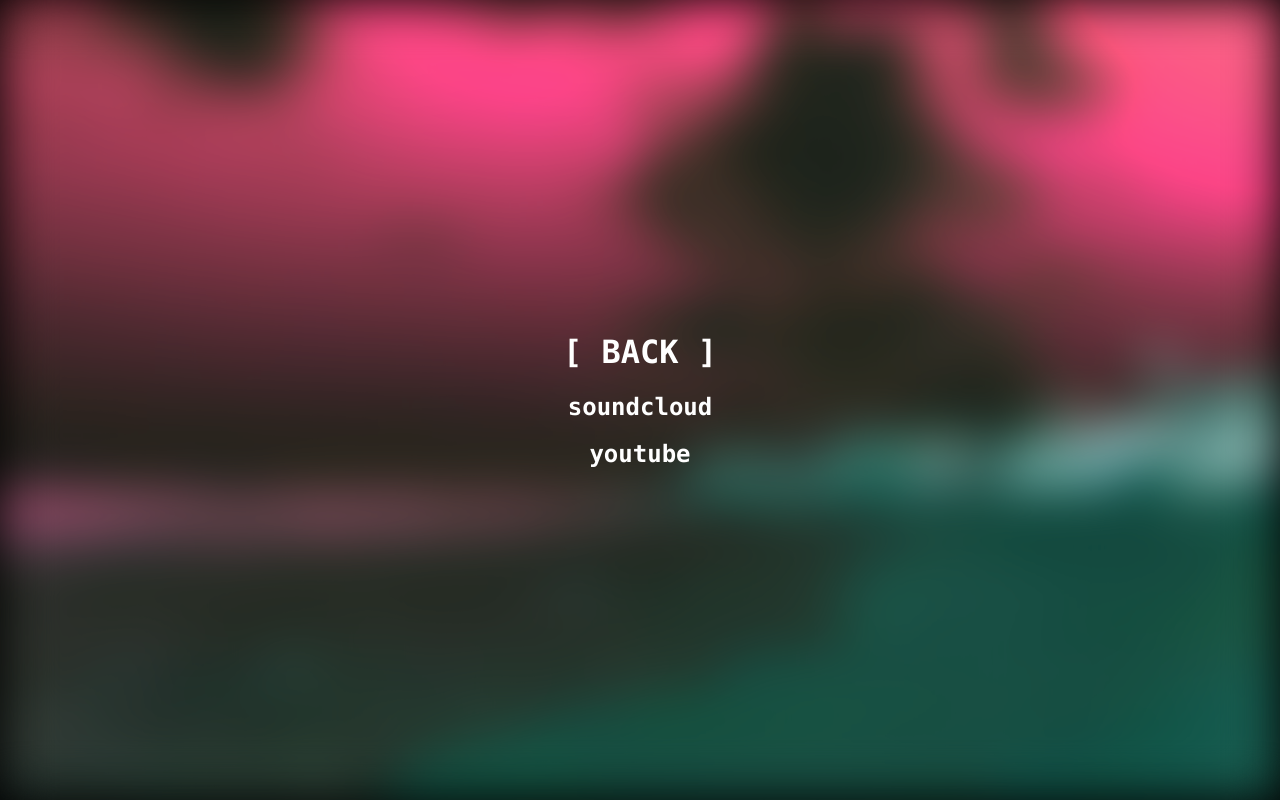
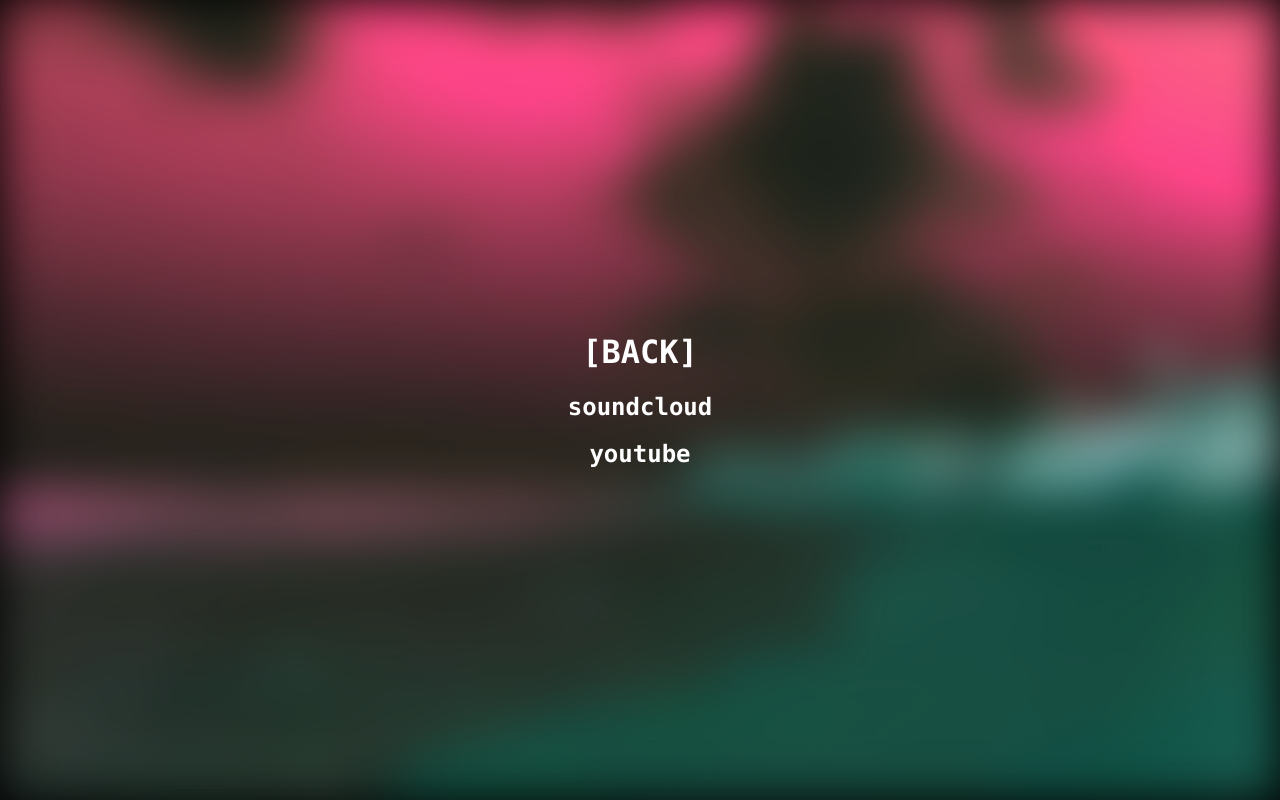
Before and after one commit to k-xvin/portfolio, a Nuxt app: page /music in a window 1280 px wide. Built offline with nearby package versions, Linux system fonts and the light colour scheme.

Commit message:
social icons

```diff
--- a/assets/css/main.scss
+++ b/assets/css/main.scss
@@ -8,13 +8,8 @@
     margin: 0px;
 }
 
-// .neon {
-//     color: rgb(255, 255, 255);
-//     // filter: drop-shadow(0px 0px 2px rgb(250, 201, 55));
-// }
-
 .pane {
-    padding: 1rem;
+    padding: 1rem 1rem 1rem 1rem;
     max-width: 270px;
     text-align: center;
 
--- a/layouts/default.vue
+++ b/layouts/default.vue
@@ -2,12 +2,6 @@
     <div class="main-container">
         <div class="background" :style="{filter: randomFilter}"/>
         <Nuxt />
-        <!-- <div class="reroll-buttons pane" v-if="$route.name == 'index'">
-            <span class="reroll-button link-text" @click="this.clickReroll">[REROLL] <span v-if="clickCount > 4">{{clickCount}}</span> </span>
-            <span v-if="clickCount > 100" class="reroll-button link-text" @click="this.reset">[RESET]</span>
-            <span v-if="clickCount > 4" class="reroll-button link-text" @click="this.autoReroll">{{autoModeText}}</span>
-            <span v-if="clickCount > 20" class="reroll-button link-text" @click="this.speedReroll">{{ speedModeText }}</span>
-        </div> -->
     </div>
 </template>
 
@@ -25,9 +19,6 @@
             speedModeClickCount: 0,
         }
     },
-    // beforeMount() {
-    //     // this.randomizeFilter();
-    // },
     beforeDestroy() {
         clearInterval(this.auto)
     },
@@ -36,70 +27,11 @@
             this.clickReroll()
         }, 10000);
     },
-    // computed: {
-    //     autoModeText() {
-    //         return `[AUTO ${this.auto ? "ENABLED" : "DISABLED"}]`
-    //     },
-    //     speedModeText() {
-    //         switch(this.speedModeClickCount){
-    //             case 0:
-    //                 return "[SPEED MODE]"
-    //             case 1:
-    //                 return "[ARE YOU SURE?]"
-    //             case 2:
-    //                 return "[FLASHING LIGHTS WARNING]"
-    //             case 3:
-    //                 return "[SERIOUSLY, ]"
-    //             case 4:
-    //                 return "[I WARNED YOU]"
-    //             default:
-    //                 return `[SPEED ${this.auto && this.speedEnabled ? "ENABLED" : "DISABLED"}]`
-    //         }
-    //     }
-    // },
     methods: {
         clickReroll() {
             this.clickCount++;
             this.randomizeFilter();
         },
-
-        // stopAuto(){
-        //     clearInterval(this.auto)
-        //     this.auto = null
-        //     this.speedEnabled = false;
-        // },
-
-        // autoReroll() {
-        //     if(this.auto) {
-        //         this.stopAuto();
-        //     } else {
-        //         this.speedEnabled = false;
-        //         this.auto = setInterval(() => {
-        //             this.clickReroll()
-        //         }, 1000);
-        //     }
-        // },
-
-        // speedReroll() {
-        //     this.speedModeClickCount++;
-
-        //     if(this.speedModeClickCount > 5 && !this.speedEnabled){
-        //         this.stopAuto();
-        //         this.speedEnabled = true;
-        //         this.auto = setInterval(() => {
-        //             this.clickReroll()
-        //         }, 100);
-        //     }
-        //     else if(this.auto) {
-        //         this.stopAuto();
-        //     }
-        // },
-
-        // reset(){
-        //     this.clickCount = 0;
-        //     this.speedModeClickCount = 0;
-        //     this.stopAuto();
-        // },
 
         randomizeFilter(){
             this.randomFilter =
@@ -134,28 +66,8 @@
     transition: ease 10s;
 }
 
-// .reroll-buttons{
-//     position: absolute;
-//     bottom: 5px;
-//     left: 50%;
-//     transform: translate(-50%);
-
-//     padding: 0.25rem 0.25rem 0.3rem;
-//     line-height: 1rem;
-
-//     display: flex;
-//     flex-direction: column;
-//     justify-content: center;
-//     row-gap: 3px;
-// }
-
-// .reroll-button{
-//     cursor: pointer;
-//     user-select: none;
-// }
-
 .main-container {
-    min-height: 100vh;
+    height: 100vh;
     display: flex;
     flex-direction: column;
     justify-content: center;
--- a/nuxt.config.js
+++ b/nuxt.config.js
@@ -24,5 +24,16 @@
 
     css: [
         '~/assets/css/main.scss',
-    ]
+    ],
+
+    buildModules: [
+        '@nuxtjs/fontawesome',
+    ],
+
+    fontawesome: {
+        icons: {
+            // solid: ['faHeart'],
+            brands: ['faGithub', 'faLinkedin', 'faYoutubeSquare'],
+        }
+    }
 }
--- a/package.json
+++ b/package.json
@@ -7,6 +7,9 @@
         "start": "nuxt start"
     },
     "dependencies": {
+        "@fortawesome/free-brands-svg-icons": "^6.1.1",
+        "@fortawesome/free-solid-svg-icons": "^6.1.1",
+        "@nuxtjs/fontawesome": "^1.1.2",
         "nuxt": "^2.15.8"
     },
     "devDependencies": {
--- a/pages/art.vue
+++ b/pages/art.vue
@@ -1,9 +1,10 @@
 <template>
     <div class="container">
+
         <a href="/">
-            <h1 class="link-text neon">[ BACK ]</h1>
+            <h1 class="link-text">[BACK]</h1>
         </a>
-        <!-- <h1 style="text-align: center"> work in progress :)</h1> -->
+
         <div class="gallery">
             <card
                 v-for="(item, index) in cards"
@@ -12,9 +13,7 @@
                 :img="item.image"
                 :link="item.link"
                 @click.native="openModal(item)"
-            >
-
-            </card>
+            />
         </div>
 
         <div class="modal" v-if="showModal" @click="closeModal">
@@ -23,11 +22,10 @@
                 <img :src="modalImage" />
             </div>
             <div class="desc">
-            <a :href="modalImage" target="_blank"><h2 class="link-text neon">  [ SOURCE ] </h2></a>
-            <a :href="modalLink" target="_blank"><h2 class="link-text neon">  [ CODE ] </h2></a>
+                <a :href="modalImage" target="_blank"><h2 class="link-text">  [SOURCE IMAGE] </h2></a>
+                <a :href="modalLink" target="_blank"><h2 class="link-text">  [CODE] </h2></a>
             </div>
         </div>
-
 
     </div>
 </template>
@@ -64,12 +62,12 @@
 
 <style lang="scss" scoped>
 .container {
-    height: 100%;
+    min-height: 100vh;
+    overflow: auto;
 
     padding: 0 10% 0 10%;
 
     background-color: rgba(0, 0, 0, 0.5);
-    background-image: none;
 }
 
 .gallery {
@@ -77,8 +75,6 @@
     flex-wrap: wrap;
     justify-content: center;
     align-items: center;
-
-    // gap: 5%;
 }
 
 .modal {
--- a/pages/index.vue
+++ b/pages/index.vue
@@ -1,7 +1,7 @@
 <template>
     <div>
         <h1 class="pane title">it's the place with the things</h1>
-        <div class="pane">
+        <div class="pane nav">
             <p>im kevin. i make some stuff.</p>
             <a href="/art">
                 <h1 class="link-text">[ART]</h1>
@@ -15,22 +15,35 @@
             <a href="/other">
                 <h1 class="link-text">[OTHER]</h1>
             </a>
+            <div class="social-icons">
+                <a href="https://github.com/k-xvin" target="_blank" class="link-text">
+                    <font-awesome-icon :icon="['fab', 'github']" size="2x"/>
+                </a>
+                <a href="https://www.linkedin.com/in/kevin-s-xu/" target="_blank" class="link-text">
+                    <font-awesome-icon :icon="['fab', 'linkedin']" size="2x"/>
+                </a>
+                <a href="https://www.youtube.com/channel/UCIQCQvnR4iwj72MhhLw4fqg" target="_blank" class="link-text">
+                    <font-awesome-icon :icon="['fab', 'youtube-square']" size="2x"/>
+                </a>
+            </div>
         </div>
     </div>
 </template>
 
 <script>
-export default {
-
-
-};
+export default {};
 </script>
 
 <style lang="scss" scoped>
-// .title {
-//     padding: 0.5rem 1.5rem 0.5rem 1.5rem;
 
-//     width: 100%;
-// }
+.social-icons {
+    display: flex;
+    flex-direction: row;
+    justify-content: center;
+    align-items: center;
+    gap: 1rem;
+    height: 2rem;
+    margin: 2rem 0 1rem 0;
+}
 
 </style>
--- a/pages/music.vue
+++ b/pages/music.vue
@@ -2,7 +2,7 @@
     <div class="container">
 
         <a href="/">
-            <h1 class="link-text neon flicker">[ BACK ]</h1>
+            <h1 class="link-text">[BACK]</h1>
         </a>
 
         <h2 style="text-align: center"> <a class="link-text" href="https://soundcloud.com/zarbobo" target="_blank">soundcloud</a></h2>
--- a/pages/tech.vue
+++ b/pages/tech.vue
@@ -1,7 +1,7 @@
 <template>
     <div class="container">
         <a href="/">
-            <h1 class="link-text neon flicker">[ BACK ]</h1>
+            <h1 class="link-text">[BACK]</h1>
         </a>
 
         <h2 style="text-align: center"> <a class="link-text" href="https://github.com/k-xvin" target="_blank">github</a></h2>
```
Also changed, not shown: 1 other file (tests, documents, lock files or other folders). Lines whose indentation alone changed are shown as unchanged.
